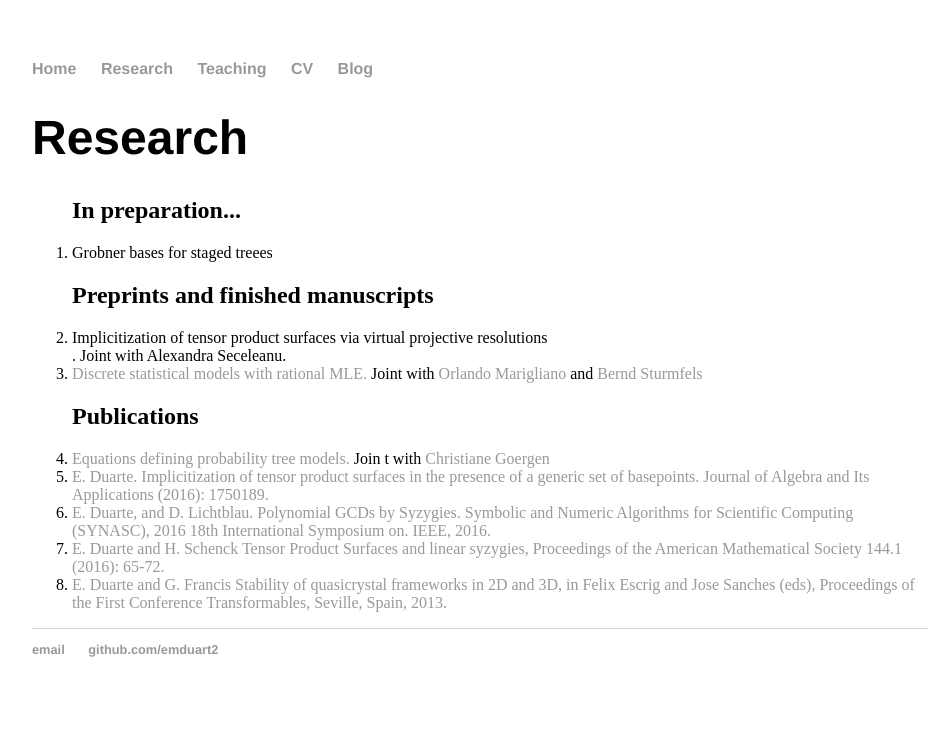
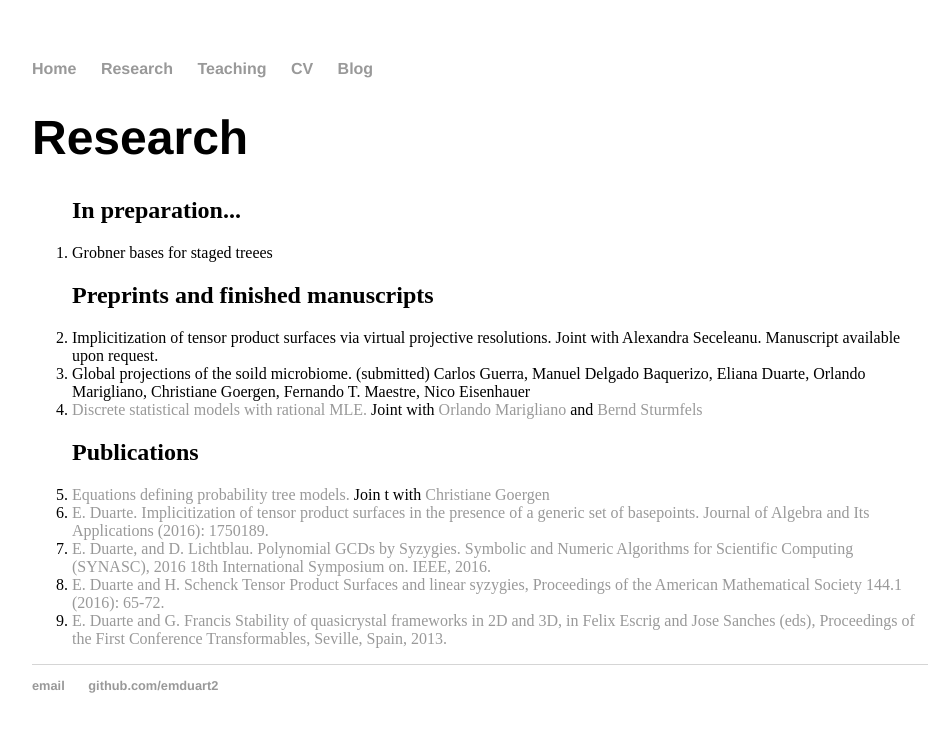
Before and after one commit to emduart2/emduart2.github.io, a Jekyll site: the page built from about/index.html, in a window 1280 px wide. Shown: the top 732 px of the page, without its empty margins (160-1106 px from the left). Built offline with Jekyll 4.4.1, drawn with Linux system fonts in a browser that asks for light colours.

Commit message:
updated names

```diff
--- a/about/index.html
+++ b/about/index.html
@@ -16,7 +16,9 @@ title: Research
 
           <h2 align="left"> Preprints and finished manuscripts</h2>
 
-	  <li> Implicitization of tensor product surfaces via virtual projective resolutions</li>. Joint with Alexandra Seceleanu.
+         <li> Implicitization of tensor product surfaces via virtual projective resolutions. Joint with Alexandra Seceleanu. Manuscript available upon request.</li>
+  <li> Global projections of the soild microbiome. (submitted)  Carlos Guerra, Manuel Delgado Baquerizo, Eliana Duarte, Orlando Marigliano,
+  Christiane Goergen, Fernando T. Maestre, Nico Eisenhauer</li>
 
 	  <li> <a href="https://arxiv.org/abs/1903.06110"> Discrete statistical models with rational MLE.</a> Joint with <a href="https://orlandomarigliano.wordpress.com">Orlando Marigliano</a> and
 	   <a href="https://math.berkeley.edu/~bernd/">Bernd Sturmfels </a></li>
```
